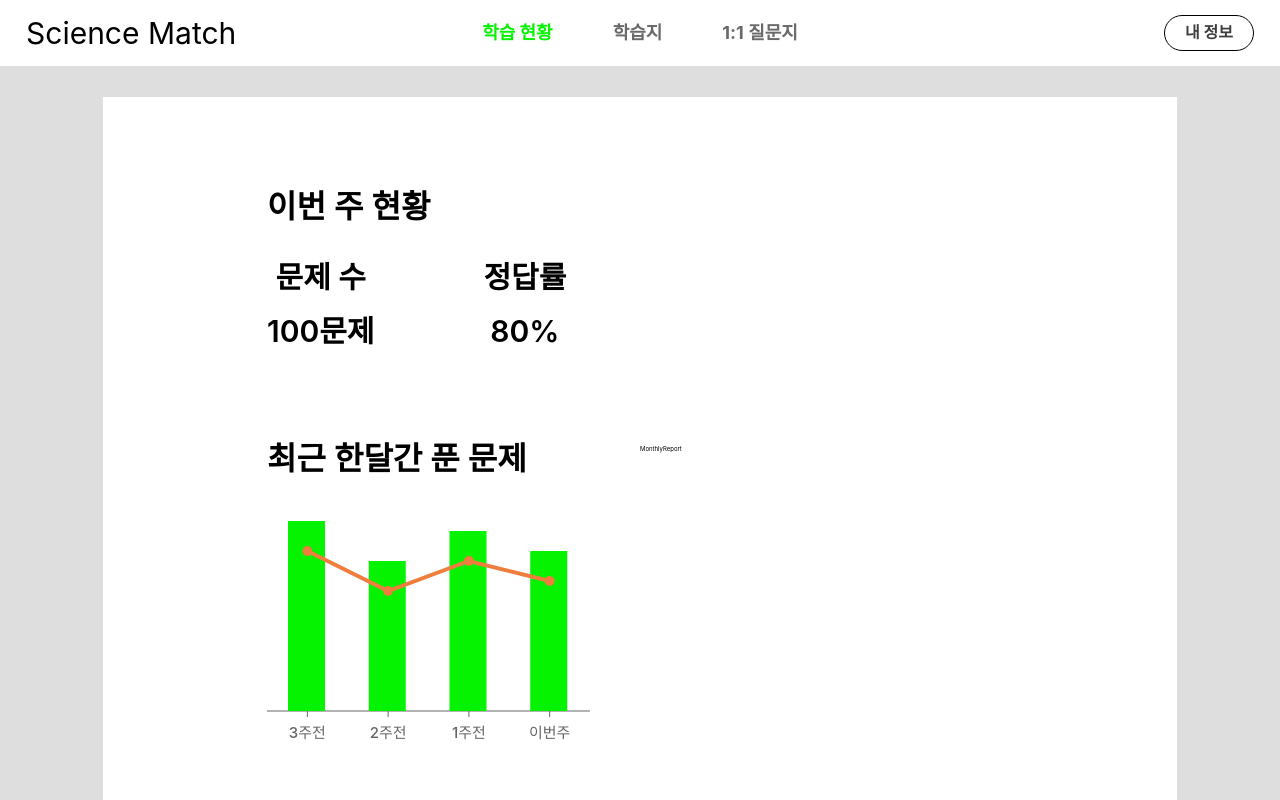
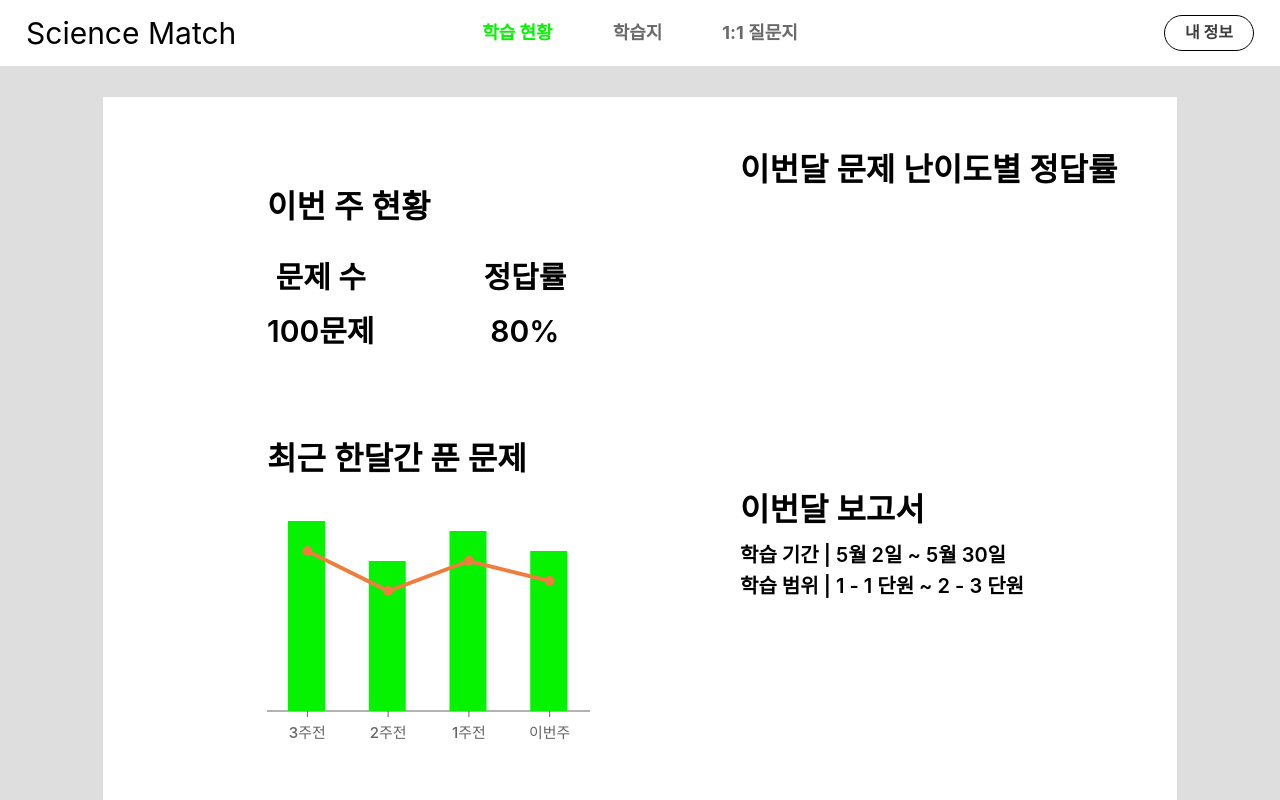
Before and after one commit to SCIENCE-MATCH/SCIENCE-MATCH-Client, a React (Create React App) app: page /student in a window 1280 px wide. Built offline with nearby package versions, Linux system fonts and the light colour scheme.

Commit message:
feat: 학습 현황 초기 퍼블리싱 2

```diff
--- a/src/components/Student/LearningStatus/MonthlyReport.jsx
+++ b/src/components/Student/LearningStatus/MonthlyReport.jsx
@@ -1,11 +1,78 @@
-import React from 'react';
+import React from "react";
+import styled from "styled-components";
 
 const MonthlyReport = () => {
-    return (
-        <div>
-            MonthlyReport
-        </div>
-    );
+  return (
+    <St.Wrapper>
+      <St.CorrectRateWrapper>
+        <St.Title>이번달 문제 난이도별 정답률</St.Title>
+
+        {/* 피그마 상에서 그래프 들어가는 부분 */}
+      </St.CorrectRateWrapper>
+
+      <St.MonthlyReportWrapper>
+        <St.Title>이번달 보고서</St.Title>
+
+        <St.ContentsWrapper>
+          <St.Contents>학습 기간 | 5월 2일 ~ 5월 30일</St.Contents>
+          <St.Contents>학습 범위 | 1 - 1 단원 ~ 2 - 3 단원</St.Contents>
+        </St.ContentsWrapper>
+
+        {/* 피그마 상에서 그래프 들어가는 부분 */}
+      </St.MonthlyReportWrapper>
+    </St.Wrapper>
+  );
 };
 
 export default MonthlyReport;
+
+const St = {
+  Wrapper: styled.article`
+    display: flex;
+    flex-direction: column;
+    justify-content: center;
+
+    margin: 5.1rem 0 5.9rem 10rem;
+
+    gap: 4.4rem;
+  `,
+
+  CorrectRateWrapper: styled.article`
+    display: flex;
+    flex-direction: column;
+
+    // 추후 사라져야 할 부분 ! (그래프 들어갈 공간 띄워둠)
+    margin-bottom: 25.8rem;
+
+    gap: 4.8rem;
+  `,
+
+  Title: styled.p`
+    font-weight: 600;
+    font-size: 3.2rem;
+    line-height: 3.873rem;
+  `,
+
+  MonthlyReportWrapper: styled.article`
+    display: flex;
+    flex-direction: column;
+
+    // 추후 사라져야 할 부분 ! (그래프 들어갈 공간 띄워둠)
+    margin-bottom: 14rem;
+
+    gap: 1.3rem;
+  `,
+
+  ContentsWrapper: styled.div`
+    display: flex;
+    flex-direction: column;
+
+    gap: 0.7rem;
+  `,
+
+  Contents: styled.p`
+    font-weight: 600;
+    font-size: 2rem;
+    line-height: 2.42rem;
+  `,
+};
```
